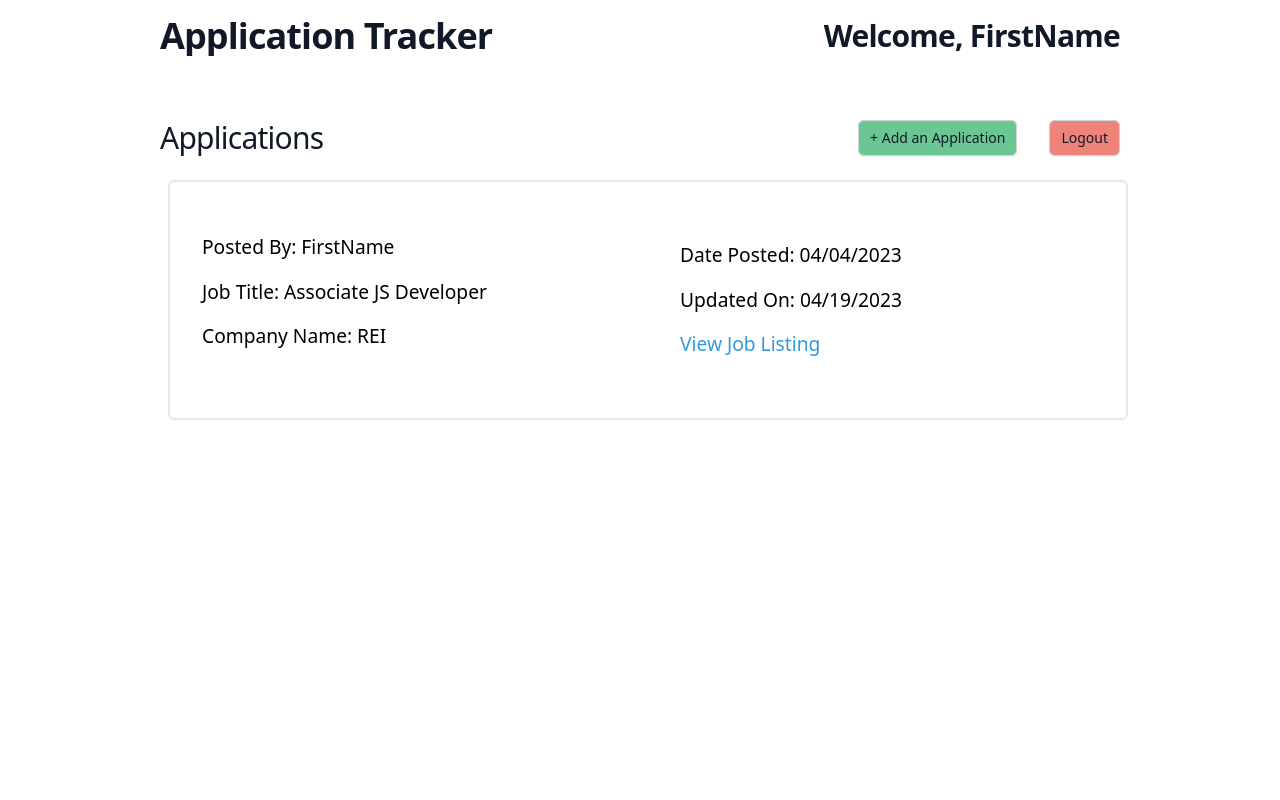
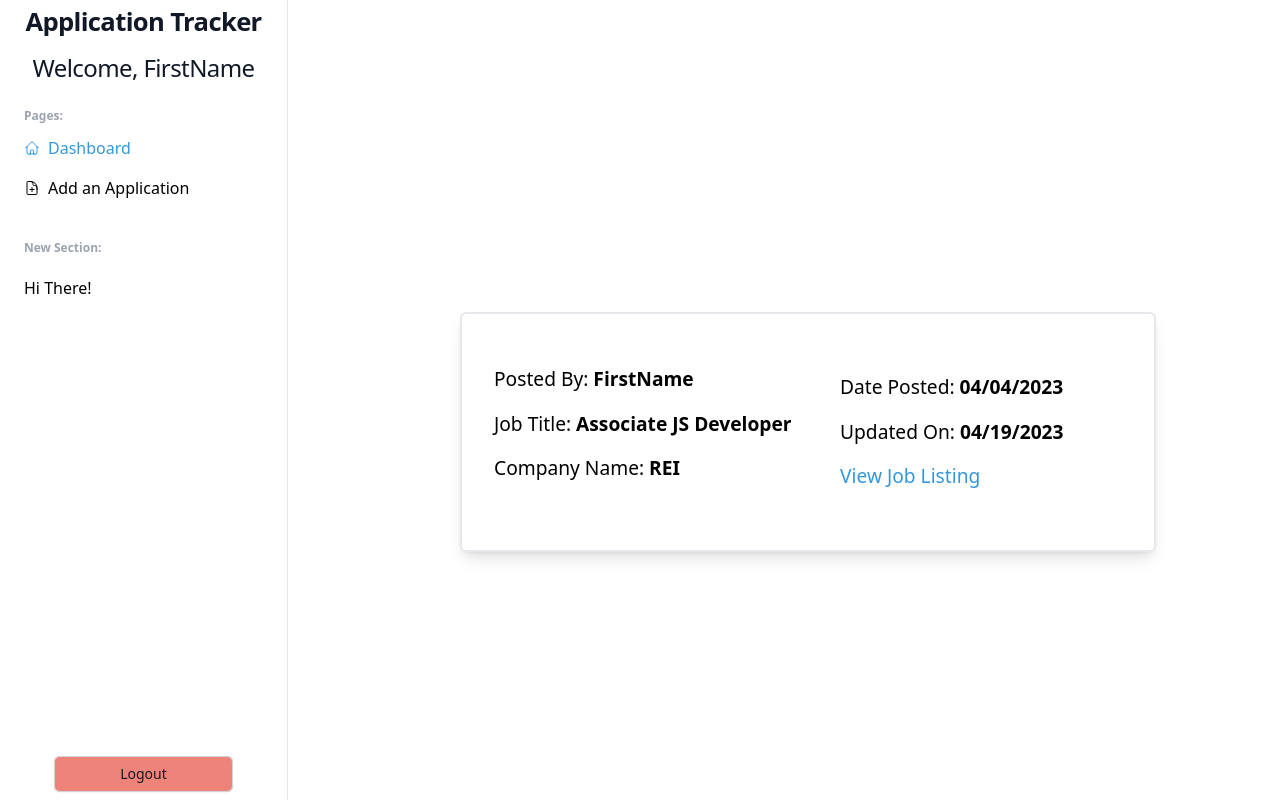
Before and after one commit to Robert-Best-2116/Group-Project, a React (Create React App) app in the folder client/: page /dashboard in a window 1280 px wide. Built offline with nearby package versions, Linux system fonts and the light colour scheme.

Commit message:
Built Sidebar for Dashboard page

```diff
--- a/client/package.json
+++ b/client/package.json
@@ -3,6 +3,8 @@
   "version": "0.1.0",
   "private": true,
   "dependencies": {
+    "@headlessui/react": "^1.7.14",
+    "@heroicons/react": "^2.0.17",
     "@testing-library/jest-dom": "^5.16.5",
     "@testing-library/react": "^13.4.0",
     "@testing-library/user-event": "^13.5.0",
--- a/client/src/components/Dashboard.jsx
+++ b/client/src/components/Dashboard.jsx
@@ -1,39 +1,45 @@
 
 import { Link } from 'react-router-dom';
-import HomeNavbar from './HomeNavbar';
+// import HomeNavbar from './HomeNavbar';
+import SideBar from './SideBar';
 
 const Dashboard = () => {
     return (
-        <div className="w-screen h-screen flex items-center justify-start flex-col">
+        // Add flex-col back in, get rid of md: on flex, change justify to around for HomeNavbar
+        <div className="w-screen h-screen md:flex md:items-center md:justify-between">
 
-            <HomeNavbar />
+            {/* <HomeNavbar /> */}
+            <SideBar />
 
            {/* APPLICATION CARD */}
            {/* This will be what is mapped over to create a separate card for each application entry in the DB */}
            {/* The <span> is where the prop for the item from the DB will go */}
            {/* For example: <span> {firstName}</span> */}
-           <div className="md:h-[15rem] w-[90%] md:w-3/4 ml-4 flex-col md:flex-row flex items-center justify-center border-2 rounded-md">
+           <div className='h-auto w-full flex items-center justify-center flex-col bg-white md:pt-[4rem] m-auto'>{/* Delete this div container for HomeNavbar */}
+
+                <div className="md:h-[15rem] w-[90%] md:w-3/4 ml-4 flex-col md:flex-row flex items-center justify-center border-2 rounded-md shadow-lg my-8 mr-8">
                     {/* LEFT SIDE CARD */}
                     <div className="w-full md:w-1/2 h-full flex items-start justify-center flex-col pl-8 py-4 md:py-0">
                         <p className="mb-4 text-[1.2rem]">Posted By:
-                        <span> FirstName</span></p>
+                            <span className='font-bold'> FirstName</span></p>
                         <p className="mb-4 text-[1.2rem]">Job Title:
-                        <span> Associate JS Developer</span></p>
+                            <span className='font-bold'> Associate JS Developer</span></p>
                         <p className="mb-4 text-[1.2rem]">Company Name:
-                        <span> REI</span></p>
+                            <span className='font-bold'> REI</span></p>
                     </div>
                     {/* RIGHT SIDE CARD */}
                     <div className="w-full md:w-1/2 h-full flex items-start justify-center flex-col pl-8 pb-4 md:pb-0">
                         <p className="mb-4 text-[1.2rem]">Date Posted:
-                        <span> 04/04/2023</span></p>
+                            <span className='font-bold'> 04/04/2023</span></p>
                         <p className="mb-4 text-[1.2rem]">Updated On:
-                        <span> 04/19/2023</span></p>
+                            <span className='font-bold'> 04/19/2023</span></p>
                         {/* Post ID needs to be implemented in */}
                         <Link to={`/view`}><p className='text-[1.2rem] text-[#3498db] hover:underline'>View Job Listing</p></Link>
                     </div>
                 </div>
 
             </div>
+        </div>
     )
 }
 
--- a/client/src/components/HomeNavbar.jsx
+++ b/client/src/components/HomeNavbar.jsx
@@ -2,6 +2,7 @@
 import { Link } from 'react-router-dom';
 
 const HomeNavbar = () => {
+
     return (
         <div className="w-screen flex items-center justify-start flex-col">
             {/* MAIN NAVBAR */}
--- /dev/null
+++ b/client/src/components/SideBar.jsx
@@ -0,0 +1,164 @@
+
+import { Fragment, useState } from 'react'
+import { Link } from 'react-router-dom';
+import { Dialog, Transition } from '@headlessui/react'
+import {
+  Bars3Icon,
+  DocumentPlusIcon,
+  HomeIcon,
+  XMarkIcon,
+} from '@heroicons/react/24/outline'
+
+
+function classNames(...classes) {
+  return classes.filter(Boolean).join(' ')
+}
+
+const Sidebar = () => {
+    const [sidebarOpen, setSidebarOpen] = useState(false)
+
+    return (
+        <>
+      <div>
+        {/* POPOVER MENU FOR MOBILE VIEW */}
+        <Transition.Root show={sidebarOpen} as={Fragment}>
+          <Dialog as="div" className="relative z-50 lg:hidden" onClose={setSidebarOpen}>
+            <Transition.Child
+              as={Fragment}
+              enter="transition-opacity ease-linear duration-300"
+              enterFrom="opacity-0"
+              enterTo="opacity-100"
+              leave="transition-opacity ease-linear duration-300"
+              leaveFrom="opacity-100"
+              leaveTo="opacity-0"
+            >
+              <div className="fixed inset-0 bg-gray-900/80" />
+            </Transition.Child>
+
+            <div className="fixed inset-0 flex">
+              <Transition.Child
+                as={Fragment}
+                enter="transition ease-in-out duration-300 transform"
+                enterFrom="-translate-x-full"
+                enterTo="translate-x-0"
+                leave="transition ease-in-out duration-300 transform"
+                leaveFrom="translate-x-0"
+                leaveTo="-translate-x-full"
+              >
+                <Dialog.Panel className="relative mr-16 flex w-full max-w-xs flex-1">
+                  <Transition.Child
+                    as={Fragment}
+                    enter="ease-in-out duration-300"
+                    enterFrom="opacity-0"
+                    enterTo="opacity-100"
+                    leave="ease-in-out duration-300"
+                    leaveFrom="opacity-100"
+                    leaveTo="opacity-0"
+                  >
+                    <div className="absolute left-full top-0 flex w-16 justify-center pt-5">
+                      <button type="button" className="-m-2.5 p-2.5" onClick={() => setSidebarOpen(false)}>
+                        <span className="sr-only">Close sidebar</span>
+                        <XMarkIcon className="h-6 w-6 text-white" aria-hidden="true" />
+                      </button>
+                    </div>
+                  </Transition.Child>
+
+                  <div className="flex grow flex-col gap-y-5 overflow-y-auto bg-white px-6 pb-2">
+                    <div className="flex flex-col h-16 shrink-0 items-center mb-4">
+                        <h3 className="text-xl font-bold leading-7 text-gray-900 sm:truncate sm:text-[1.6rem] sm:tracking-tight mb-4 mt-2">Application Tracker</h3>
+
+                        <h3 className="text-xl font-light leading-7 text-gray-900 sm:truncate sm:text-2xl sm:tracking-tight">Welcome, FirstName</h3>
+                    </div>
+                    <nav className="flex flex-1 flex-col">
+                    <div className="text-xs font-semibold leading-6 text-gray-400">Pages:</div>
+                      <ul role="list" className="flex flex-1 flex-col gap-y-7">
+                        <li>
+                          <ul role="list" className="-mx-2 space-y-1">
+                            <Link to={'/dashboard'}>
+                    <li className='cursor-pointer hover:bg-gray-100 active:bg-gray-100 hover:text-[#3498db] py-2 pl-2 rounded flex items-center'><HomeIcon className='h-4 w-4 mr-2'/>Dashboard</li>
+                    </Link>
+                   <Link to={'/create'}>
+                    <li className='cursor-pointer hover:bg-gray-100 active:bg-gray-100 hover:text-[#27ae60] py-2 pl-2 rounded flex items-center'><DocumentPlusIcon className='h-4 w-4 mr-2'/> Add an Application</li>
+                    </Link>
+                          </ul>
+                        </li>
+                        <li>
+                          <ul role="list" className="-mx-2 mt-2 space-y-1">
+                          <li>
+                  <div className="text-xs font-semibold leading-6 text-gray-400">New Section:</div>
+                  <ul role="list" className="-mx-2 mt-2 space-y-1">
+                  <li className='cursor-pointer hover:bg-gray-100 hover:text-[#3498db] py-2 pl-2 rounded'>Hi There!</li>
+                  </ul>
+                </li>
+                          </ul>
+                        </li>
+                      </ul>
+                    </nav>
+                  </div>
+                </Dialog.Panel>
+              </Transition.Child>
+            </div>
+          </Dialog>
+        </Transition.Root>
+
+
+        {/* DESKTOP SIDEBAR MENU */}
+        <div className="hidden lg:fixed lg:inset-y-0 lg:z-50 lg:flex lg:w-72 lg:flex-col">
+          {/* Sidebar component, swap this element with another sidebar if you like */}
+          <div className="flex grow flex-col gap-y-5 overflow-y-auto border-r border-gray-200 bg-white px-6">
+            <div className="flex flex-col shrink-0 items-center h-auto">
+                <h3 className="text-xl font-bold leading-7 text-gray-900 sm:truncate sm:text-[1.6rem] sm:tracking-tight mb-4 mt-2">Application Tracker</h3>
+
+                <h3 className="text-xl font-light leading-7 text-gray-900 sm:truncate sm:text-2xl sm:tracking-tight">Welcome, FirstName</h3>
+            </div>
+            <nav className="flex flex-1 flex-col">
+            <div className="text-xs font-semibold leading-6 text-gray-400 flex items-center">Pages:</div>
+              <ul role="list" className="flex flex-1 flex-col gap-y-7">
+                <li>
+                  <ul role="list" className="-mx-2 space-y-1">
+                  <Link to={'/dashboard'}>
+                    <li className='cursor-pointer hover:bg-gray-100 active:bg-gray-100 text-[#3498db] py-2 rounded flex items-center pl-2'><HomeIcon className='h-4 w-4 mr-2'/>Dashboard</li>
+                    </Link>
+                   <Link to={'/create'}>
+                    <li className='cursor-pointer hover:bg-gray-100 active:bg-gray-100 hover:text-[#27ae60] py-2 rounded flex items-center pl-2'><DocumentPlusIcon className='h-4 w-4 mr-2'/> Add an Application</li>
+                    </Link>
+                  </ul>
+                </li>
+                <li>
+                  <div className="text-xs font-semibold leading-6 text-gray-400 flex items-center">New Section:</div>
+                  <ul role="list" className="-mx-2 mt-2 space-y-1">
+                  <li className='cursor-pointer hover:bg-gray-100 hover:text-[#3498db] py-2 rounded flex items-center pl-2'>Hi There!</li>
+                  </ul>
+                </li>
+                <li className="mx-auto mb-2 mt-auto w-full flex items-center justify-center">
+                  {/* Log Out button will use onClick Logout handler? */}
+               <button type="button" className="transition ease-in-out delay-100 inline-flex items-center justify-center rounded-md bg-[#e74d3caf] px-3 py-2 text-sm text-gray-900 shadow-sm ring-1 ring-inset ring-gray-300 hover:bg-[#e74c3c] hover:text-[#fff] hover:-translate-y-1 hover:scale-110 w-3/4">Logout</button>
+                </li>
+              </ul>
+            </nav>
+          </div>
+        </div>
+
+        {/* MOBILE VIEW TOP NAVBAR*/}
+        <div className="fixed w-full top-0 z-40 flex items-center justify-evenly gap-x-6 bg-white px-4 py-4 shadow-sm sm:px-6 lg:hidden">
+          <button type="button" className="-m-2.5 p-2.5 text-gray-700 lg:hidden" onClick={() => setSidebarOpen(true)}>
+            <span className="sr-only">Open sidebar</span>
+            <Bars3Icon className="h-6 w-6" aria-hidden="true" />
+          </button>
+          <div className="flex-1 text-sm font-semibold leading-6 text-gray-900">
+            <h3 className='font-bold leading-7 text-gray-900 text-[1.4rem] mb-2'>Application Tracker</h3>
+            <h3 className='font-light leading-7 text-gray-900 text-[1.1rem]'>Welcome, FirstName</h3>
+          </div>
+             {/* Log Out button will use onClick Logout handler? */}
+             <button type="button" className="transition ease-in-out delay-100 inline-flex items-center justify-center rounded-md bg-[#e74d3caf] px-3 py-2 text-sm text-gray-900 shadow-sm ring-1 ring-inset ring-gray-300 hover:bg-[#e74c3c] hover:text-[#fff] hover:-translate-y-1 hover:scale-110">Logout</button>
+        </div>
+
+        <main className="py-10 lg:pl-72">
+          <div className="px-4 sm:px-6 lg:px-8"></div>
+        </main>
+      </div>
+    </>
+    )
+}
+
+export default Sidebar
--- a/client/src/components/ViewNavbar.jsx
+++ b/client/src/components/ViewNavbar.jsx
@@ -7,9 +7,9 @@ const ViewNavbar = () => {
             {/* MAIN NAVBAR */}
             <div className="md:w-3/4 md:flex md:items-center md:justify-between py-4 mb-8">
                 <div className="min-w-0 flex-1">
-                    <h2 className="text-3xl font-bold leading-7 text-gray-900 sm:truncate sm:text-4xl sm:tracking-tight">
+                <Link to={'/dashboard'}><h2 className="text-3xl font-bold leading-7 text-gray-900 sm:truncate sm:text-4xl sm:tracking-tight cursor-pointer">
                         Application Tracker
-                    </h2>
+                    </h2></Link>
                 </div>
 
 
```
Also changed, not shown: client/src/components/ViewPost.jsx (+7 -3 lines), 1 other file (tests, documents, lock files or other folders). Lines whose indentation alone changed are shown as unchanged.
